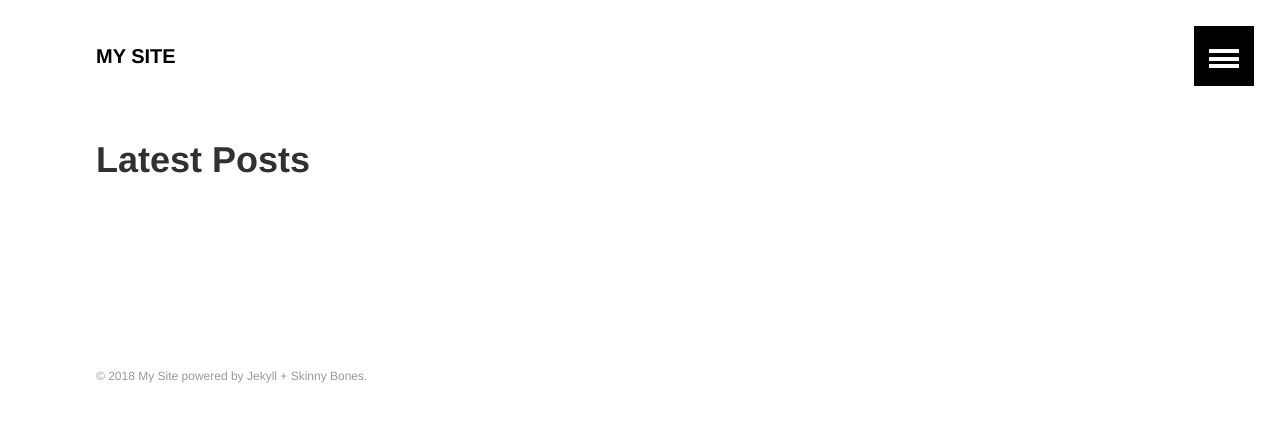
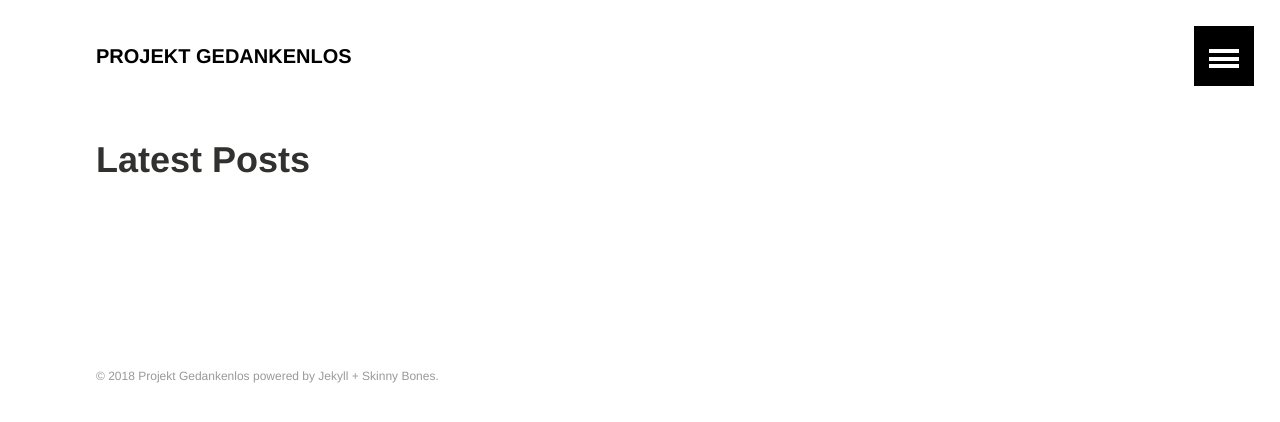
Before and after one commit to marika-gedankenlos/blog, a Jekyll site: the page built from index.md, in a window 1280 px wide. Shown: the top 422 px of the page. Built offline with Jekyll 4.4.1, drawn with Linux system fonts in a browser that asks for light colours.

Commit message:
Update _config.yml

```diff
--- a/_config.yml
+++ b/_config.yml
@@ -1,10 +1,10 @@
 # Site wide configuration
 
-title: "My Site"
+title: "Projekt Gedankenlos"
 description: "This is a description of my awesome site."
 logo: # 120x120 px default image used for Twitter summary card
 teaser: # 400x250 px default teaser image used in image archive grid
-locale: en
+locale: de
 url:
 feed:
   path: atom.xml
@@ -26,7 +26,7 @@ gems:
 
 # Site owner
 owner:
-  name:
+  name: Marika
   email:
   twitter:
   google:
```
